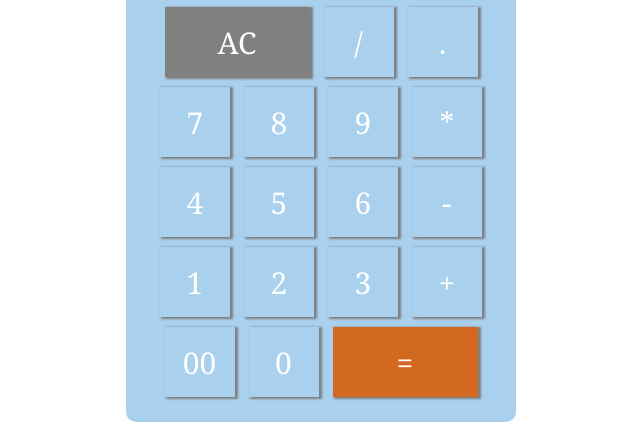
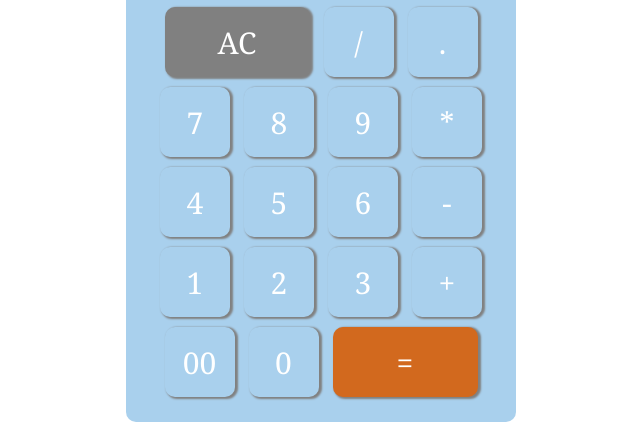
Before and after one commit to lydiach4/calculator, a plain HTML site: page index.html in a window 1280 px wide. Shown: the part 238-685 px from the top of the page, 319-959 px from the left. Drawn offline with Linux system fonts and the light colour scheme.

Commit message:
calculator

```diff
--- a/style.css
+++ b/style.css
@@ -29,7 +29,8 @@ input {
   box-shadow: 2px 1px 2px 1px gray;
   cursor: pointer;
   font-size: 30px;
-  font-family: Georgia
+  font-family: Georgia;
+  border-radius: 10px;
 }
 #screen {
   box-shadow: none;
```
